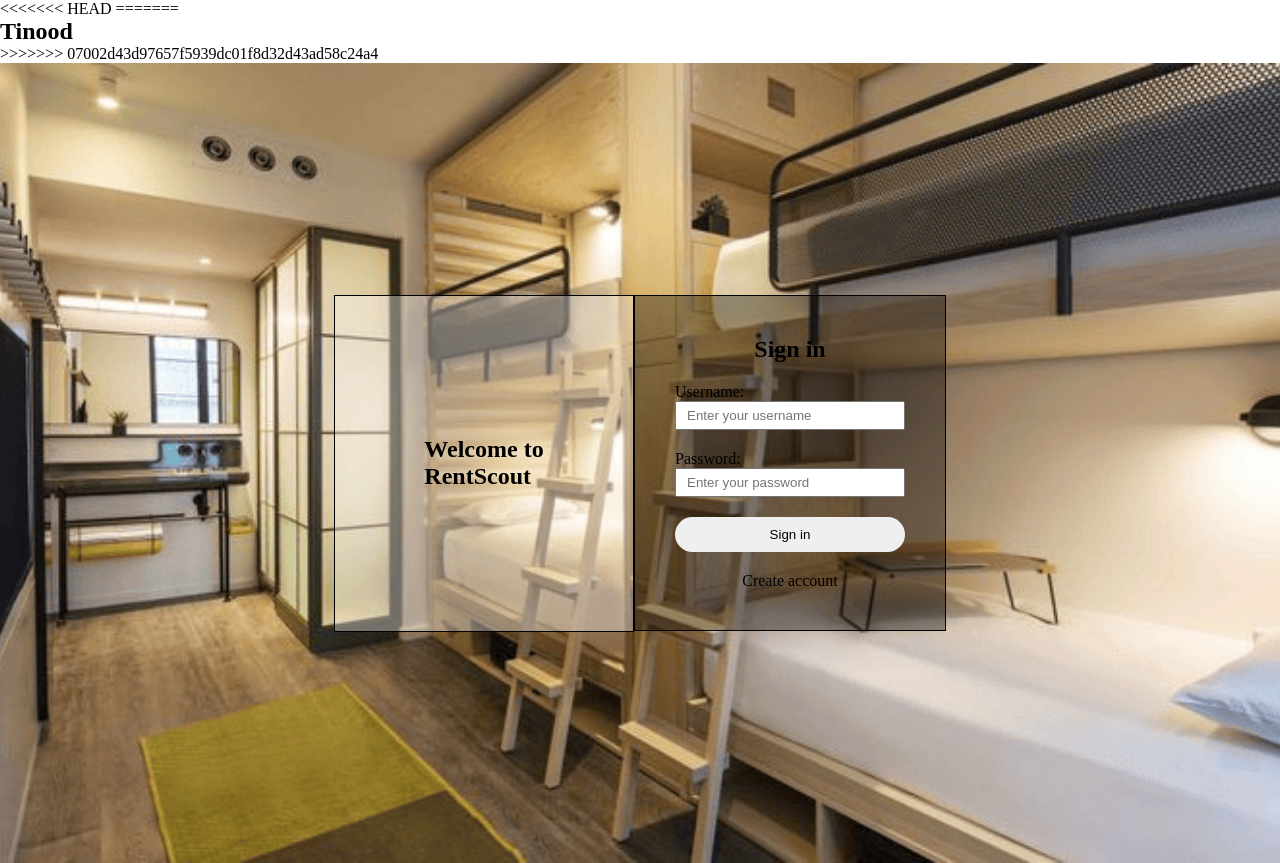
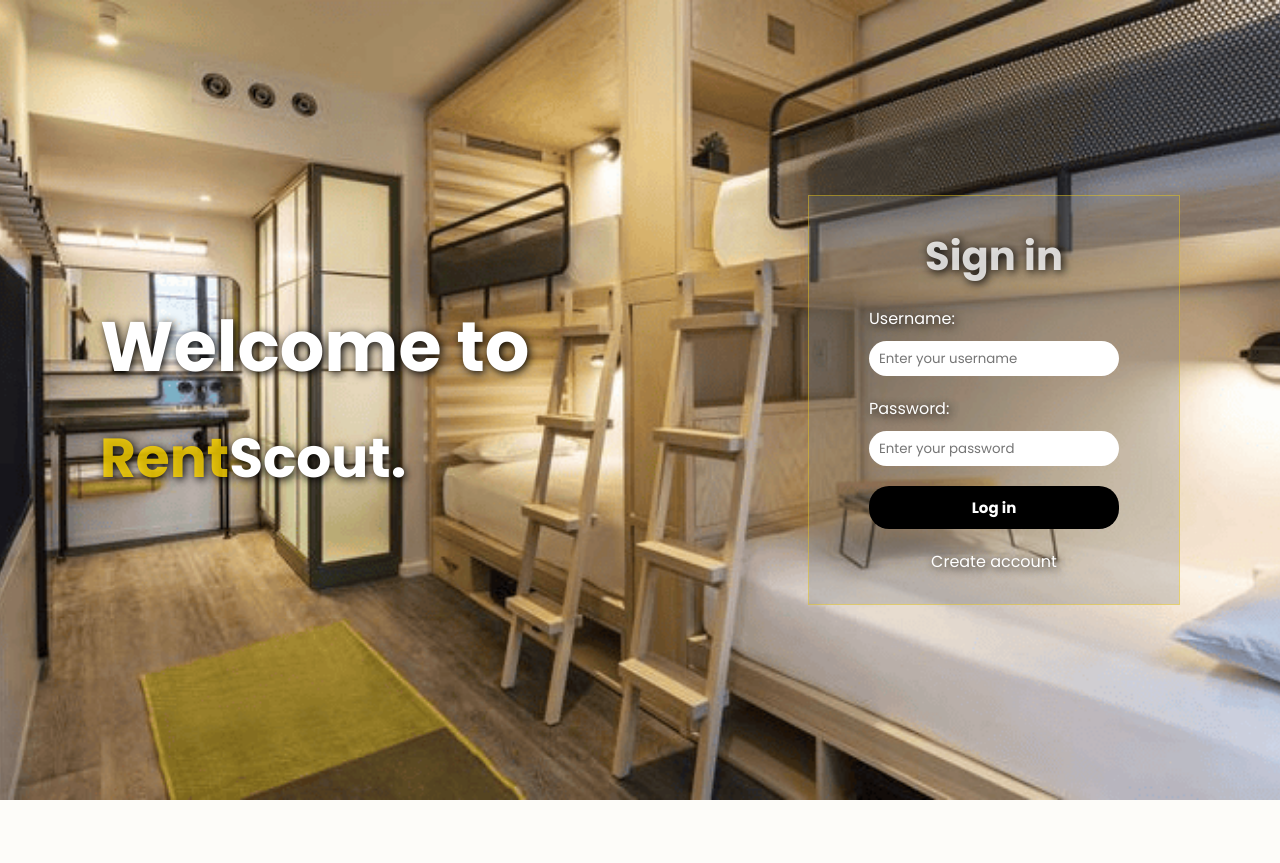
Before and after one commit to Kimkim787/APPDEV-RENTSCOUT, a Django app: template RentScout/templates/RentScout/signin.html in a window 1280 px wide. After the commit the page ends 800 px from the top, so only its background shows below. Run offline with Django 4.2, Linux system fonts and the light colour scheme; the template is opened without the code that fills it, so the values that code supplies are empty; parts of the project's set-up code (start-up, migrations or seed data) failed here and were passed over.

Commit message:
signin page: Done

```diff
--- a/RentScout/static/css/signin.css
+++ b/RentScout/static/css/signin.css
@@ -1,46 +1,86 @@
 .signinbody{
     display: flex;
-    justify-content: center;
+    justify-content: space-between;
     align-items: center;
     height: 100vh;
     width: 100%;
     background-repeat: no-repeat;
     background-size: cover;
     background-position: center;
+    padding: 0px 100px;
 }
 .greetbox{
     display: flex;
     justify-content: center;
     align-items: center;
-    height: 337px;
-    width: 300px;
-    border: 1px solid black;
-    background-color: rgba(255, 255, 255, 0.35);
+}
+.greetbox h1{
+    font-size: 70px;
+    color: white;
+    text-shadow: 2px 2px 10px #000000;
+}
+.renttxt,
+.scouttxt{
+    font-size: 55px;
+    text-align: center;
+}
+.renttxt{
+    text-shadow: 2px 2px 10px black;
+    color: rgb(255,215,0, 0.8);
 }
 .inputbox{
     display: flex;
     flex-direction: column;
     justify-content: center;
     align-items: center;
-    padding: 40px;
-    border: 1px solid black;
+    padding: 30px 60px;
     gap: 20px;
-    background-color: rgba(0, 0, 0, 0.35);
+    color: white;
+    text-shadow: 2px 2px 10px black;
+    border: 1px solid rgb(255,215,0, 0.4);
+    transition: transform 0.3s ease, box-shadow 0.5s ease;
+    background-color: rgba(128, 128, 128, 0.3);
+}
+.inputbox:hover{
+    box-shadow: 0 0 30px rgba(0, 0, 0, 0.5);
+    transform: scale(1.003);
+    backdrop-filter: blur(2px);
+}
+.inputbox h1{
+    font-size: 40px;
+    color: rgba(255, 255, 255, 0.8);
 }
 .inputbox div{
     display: flex;
     flex-direction: column;
+    gap: 10px;
 }
 .inputbox button{
     width: 100%;
     border-radius: 20px;
     border: none;
     padding: 10px 0px;
+    font-weight: bold;
+    font-size: 15px;
+    color: white;
+    background-color: black;
 }
 .inputbox div input{
+    height: 35px;
     padding: 5px 10px;
-    width: 230px;
+    width: 250px;
+    border-radius: 20px;
+    border: none;
+    outline: none;
+}
+.inputbox div input:focus{
+    border: 2px solid rgb(255,215,0, 0.3);
+    box-shadow: 0 0 40px rgb(255,215,0, 0.3);
 }
 .inputbox button:hover{
     cursor: pointer;
 }
+.signinbody p:hover,
+.signinbody button:hover{
+    cursor: pointer;
+}
--- a/RentScout/templates/RentScout/signin.html
+++ b/RentScout/templates/RentScout/signin.html
@@ -4,19 +4,19 @@
 {% load static %}
     <section class="signinbody" style="background-image: url('{% static 'imgs/signin/bg.png' %}');">
         <div class="greetbox">
-            <h1>Welcome to <br> RentScout</h1>
+            <h1>Welcome to <br> <span class="renttxt">Rent</span><span class="scouttxt">Scout.</span></h1>
         </div>
-        <form class="inputbox">
+        <form class="inputbox" autocomplete="off">
             <h1>Sign in</h1>
             <div>
                 <label for="username">Username:</label>
-                <input type="text" placeholder="Enter your username">
+                <input type="text" placeholder="Enter your username" >
             </div>
             <div class="flex flex-col">
                 <label for="password">Password:</label>
-                <input type="password" placeholder="Enter your password">
+                <input type="password" placeholder="Enter your password" autocomplete="new-password">
             </div>
-            <button type="submit">Sign in</button>
+            <button type="submit">Log in</button>
             <p>Create account</p>
         </form>
     </section>
--- a/templates/index.html
+++ b/templates/index.html
@@ -5,23 +5,26 @@
     <meta name="viewport" content="width=device-width, initial-scale=1.0">
     {% load static %}
     <link rel="stylesheet" type="text/css" href="{% static "css/signin.css" %}">
+    <link rel="preconnect" href="https://fonts.googleapis.com">
+<link rel="preconnect" href="https://fonts.gstatic.com" crossorigin>
+<link href="https://fonts.googleapis.com/css2?family=Teko:wght@300..700&display=swap" rel="stylesheet">
+
+    <link rel="preconnect" href="https://fonts.googleapis.com">
+<link rel="preconnect" href="https://fonts.gstatic.com" crossorigin>
+<link href="https://fonts.googleapis.com/css2?family=Poppins:ital,wght@0,100;0,200;0,300;0,400;0,500;0,600;0,700;0,800;0,900;1,100;1,200;1,300;1,400;1,500;1,600;1,700;1,800;1,900&display=swap" rel="stylesheet">
     <title>RENTSCOUT</title>
 </head>
-<<<<<<< HEAD
 <style>
     *{
         margin: 0;
         padding: 0;
         box-sizing: border-box;
+        font-family: 'Poppins', sans-serif;
     }
 </style>
 <body >
-=======
 <body>
-    <h2>Tinood</h2>
->>>>>>> 07002d43d97657f5939dc01f8d32d43ad58c24a4
     {% block bodycontent %}
-    <h3>fake</h3>
     {% endblock %}
 </body>
 </html>
```
Also changed, not shown: RentScout/views.py (+4 -10 lines).
